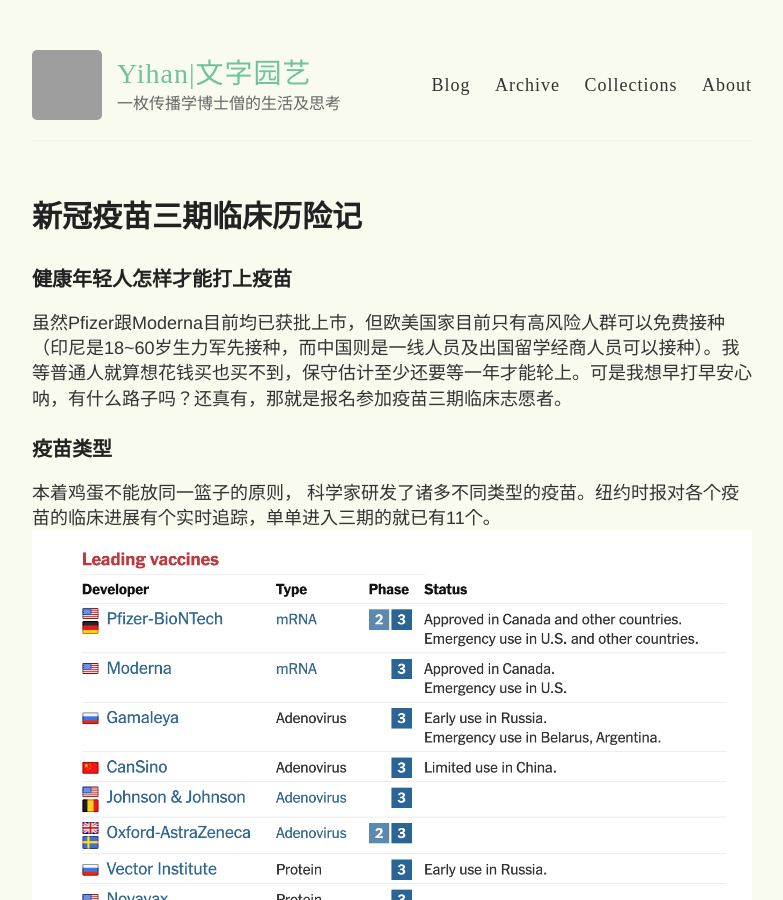
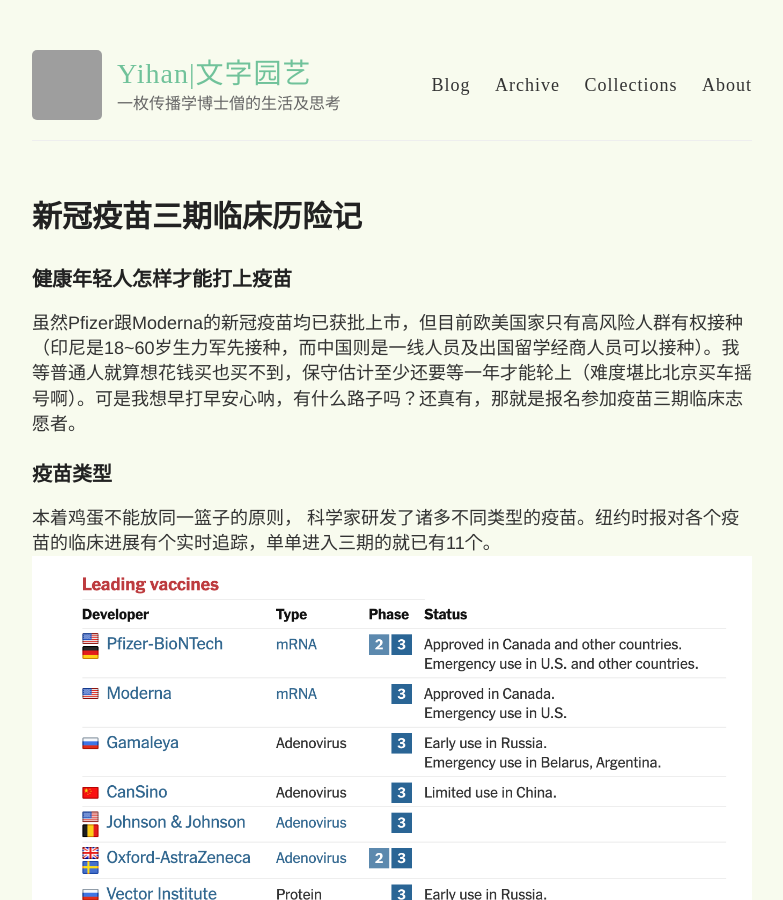
Before and after one commit to yihanxu/yihanxu.github.io, a Jekyll site: the page built from _posts/2020-12-24-covid-vaccine-volunteer.md, in a window 1280 px wide and 900 px high. Shown: the whole window, without its empty margins (248-1031 px from the left). Built offline with Jekyll 4.4.1, drawn with Linux system fonts in a browser that asks for light colours; comment, search, counter and statistics services are not loaded; grey boxes are pictures that could not be loaded.

Commit message:
Update 2020-12-24-covid-vaccine-volunteer.md

```diff
--- a/_posts/2020-12-24-covid-vaccine-volunteer.md
+++ b/_posts/2020-12-24-covid-vaccine-volunteer.md
@@ -7,7 +7,7 @@
 ---
 
 ### 健康年轻人怎样才能打上疫苗
-虽然Pfizer跟Moderna目前均已获批上市，但欧美国家目前只有高风险人群可以免费接种（印尼是18~60岁生力军先接种，而中国则是一线人员及出国留学经商人员可以接种）。我等普通人就算想花钱买也买不到，保守估计至少还要等一年才能轮上。可是我想早打早安心呐，有什么路子吗？还真有，那就是报名参加疫苗三期临床志愿者。
+虽然Pfizer跟Moderna的新冠疫苗均已获批上市，但目前欧美国家只有高风险人群有权接种（印尼是18~60岁生力军先接种，而中国则是一线人员及出国留学经商人员可以接种）。我等普通人就算想花钱买也买不到，保守估计至少还要等一年才能轮上（难度堪比北京买车摇号啊）。可是我想早打早安心呐，有什么路子吗？还真有，那就是报名参加疫苗三期临床志愿者。
 
 ### 疫苗类型
 本着鸡蛋不能放同一篮子的原则， 科学家研发了诸多不同类型的疫苗。纽约时报对各个疫苗的临床进展有个实时追踪，单单进入三期的就已有11个。<br>
```
